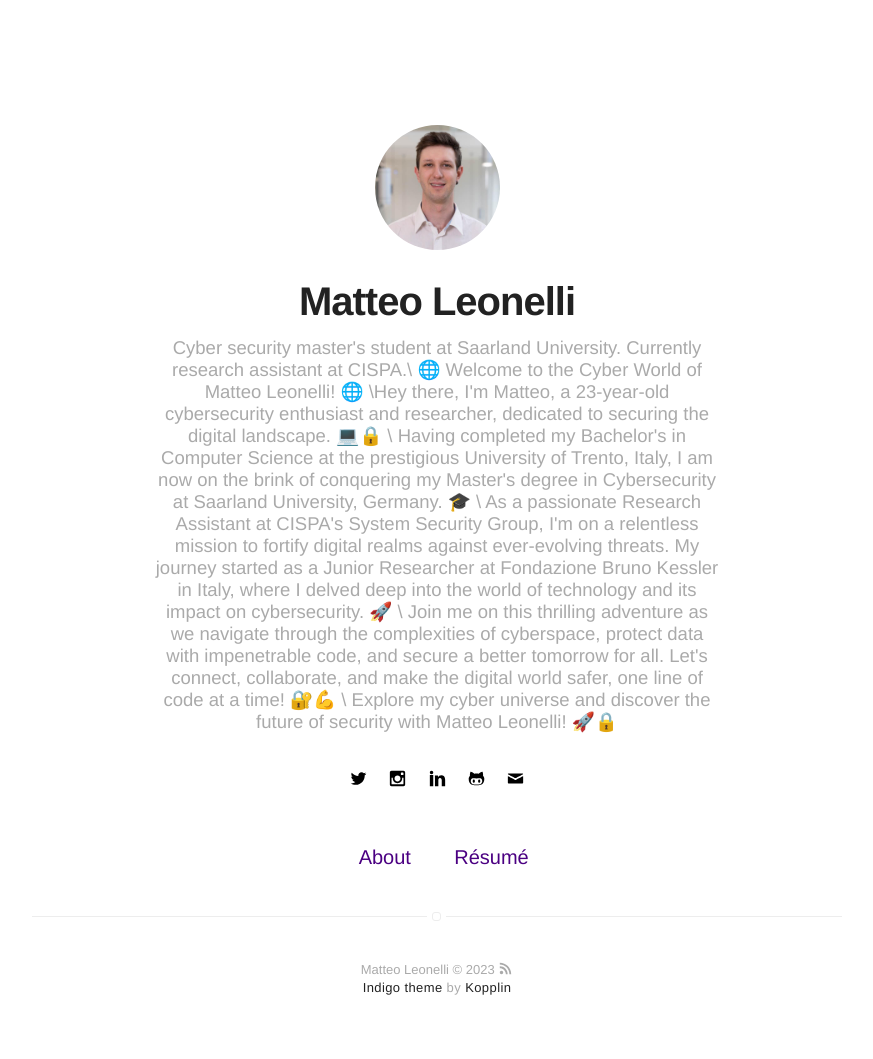
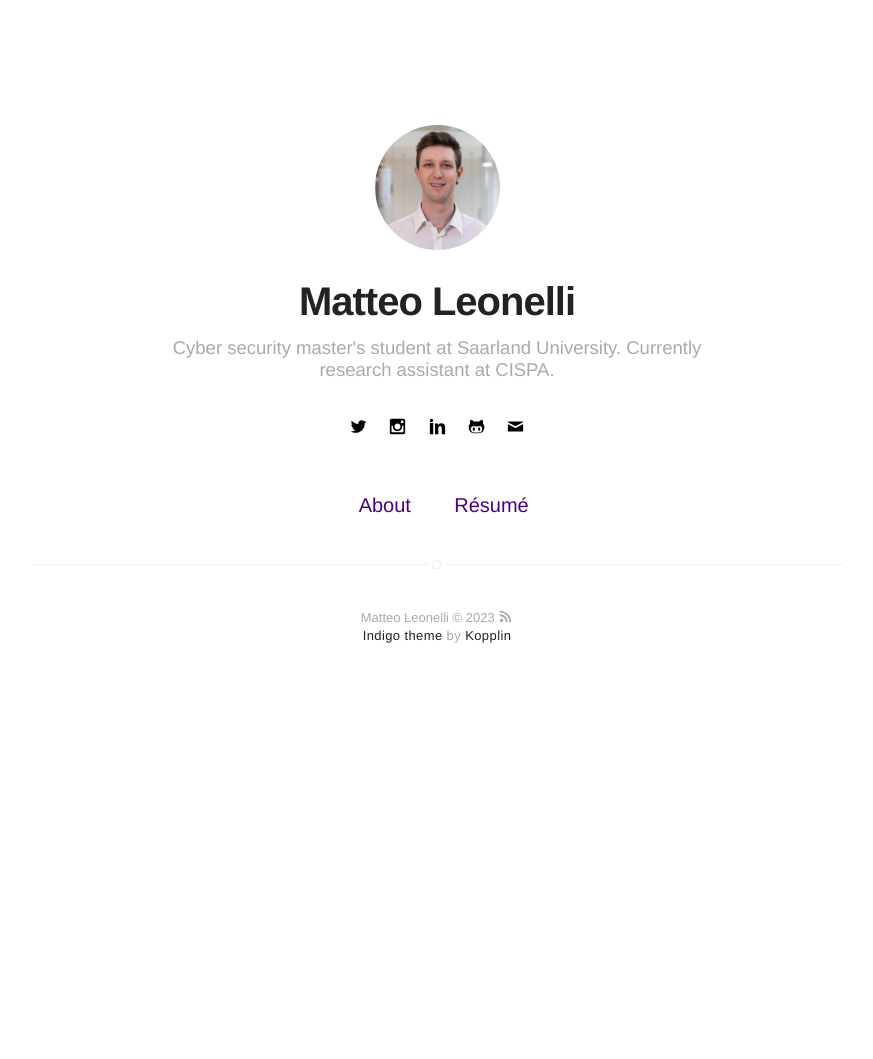
Before and after one commit to Leonelli/leonelli.github.io, a Jekyll site: the page built from index.html, in a window 1280 px wide. Shown: the whole page, without its empty margins (203-1076 px from the left). Built offline with Jekyll 4.4.1, drawn with Linux system fonts in a browser that asks for light colours; after the commit the page ends 900 px from its top, so only the background shows below that.

Commit message:
update bio

```diff
--- a/_config.yml
+++ b/_config.yml
@@ -1,6 +1,6 @@
 # main text of home
 name: Matteo Leonelli
-bio: Cyber security master's student at Saarland University. Currently research assistant at CISPA.\ 🌐 Welcome to the Cyber World of Matteo Leonelli! 🌐 \Hey there, I'm Matteo, a 23-year-old cybersecurity enthusiast and researcher, dedicated to securing the digital landscape. 💻🔒 \ Having completed my Bachelor's in Computer Science at the prestigious University of Trento, Italy, I am now on the brink of conquering my Master's degree in Cybersecurity at Saarland University, Germany. 🎓 \ As a passionate Research Assistant at CISPA's System Security Group, I'm on a relentless mission to fortify digital realms against ever-evolving threats. My journey started as a Junior Researcher at Fondazione Bruno Kessler in Italy, where I delved deep into the world of technology and its impact on cybersecurity. 🚀 \ Join me on this thrilling adventure as we navigate through the complexities of cyberspace, protect data with impenetrable code, and secure a better tomorrow for all. Let's connect, collaborate, and make the digital world safer, one line of code at a time! 🔐💪 \ Explore my cyber universe and discover the future of security with Matteo Leonelli! 🚀🔒
+bio: Cyber security master's student at Saarland University. Currently research assistant at CISPA.
 # twitter summary info
 description: Cyber security master's student at Saarland University. Currently research assistant at CISPA.
 
```
